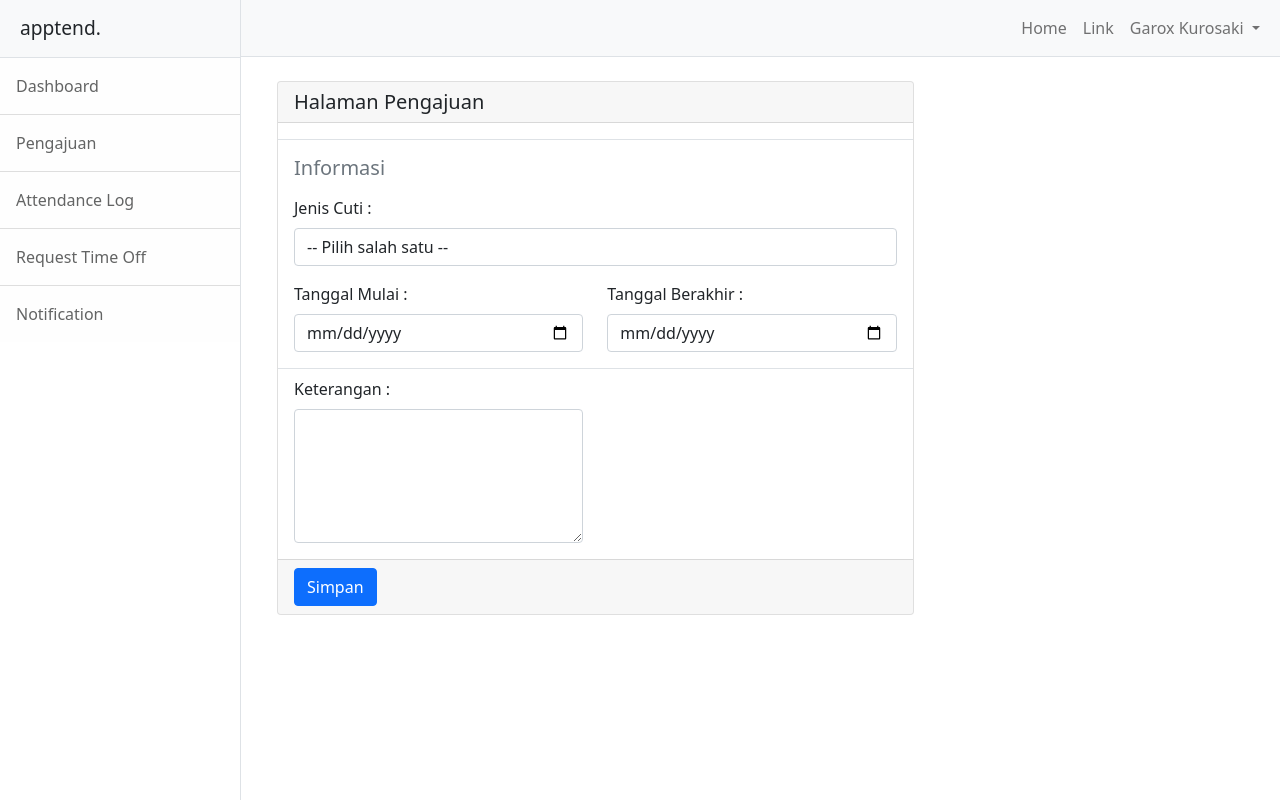
After one commit to Dwictator/absensi, a CodeIgniter app: page /absensi/dashboard/pengajuan in a window 1280 px wide. The commit adds this page. Run offline with CodeIgniter, Linux system fonts and the light colour scheme.

Commit message:
Pengajuan Cuti

```diff
--- a/application/controllers/Dashboard.php
+++ b/application/controllers/Dashboard.php
@@ -55,4 +55,11 @@ class Dashboard extends CI_Controller
 
       redirect('dashboard');
    }
+
+   public function pengajuan()
+   {
+      $this->load->view('dashboard/header');
+      $this->load->view('pegawai/pengajuan');
+      $this->load->view('dashboard/footer');
+   }
 }
--- a/application/models/Absensi.php
+++ b/application/models/Absensi.php
@@ -13,4 +13,8 @@ class Absensi extends CI_model
    {
       $this->db->insert('absensi', $datacheckout);
    }
+   public function pengajuan($data)
+   {
+      $this->db->insert('absen', $data);
+   }
 }
--- a/application/views/dashboard/header.php
+++ b/application/views/dashboard/header.php
@@ -23,6 +23,7 @@ defined('BASEPATH') or exit('No direct script access allowed');
          <div class="sidebar-heading border-bottom bg-light">apptend.</div>
          <div class="list-group list-group-flush">
             <a class="list-group-item list-group-item-action list-group-item-light p-3" href="<?= base_url('dashboard') ?>">Dashboard</a>
+            <a class="list-group-item list-group-item-action list-group-item-light p-3" href="<?= base_url('dashboard/pengajuan') ?>">Pengajuan</a>
             <a class="list-group-item list-group-item-action list-group-item-light p-3" href="<?= base_url('dashboard/log') ?>">Attendance Log</a>
             <a class="list-group-item list-group-item-action list-group-item-light p-3" href="#!">Request Time Off</a>
             <a class="list-group-item list-group-item-action list-group-item-light p-3" href="<?= base_url('dashboard/announcement') ?>">Notification</a>
--- /dev/null
+++ b/application/views/pegawai/pengajuan.php
@@ -0,0 +1,63 @@
+<div class="row m-4">
+		<div class="col-12 col-md-8">
+			<div class="card">
+					<h5 class="card-header">Halaman Pengajuan</h5>
+					<form action="<?= base_url('pegawai/pengajuan') ?>" method="post">
+						<div class="card-body border-top py-0 my-3">
+							<h5 class="text-muted my-3">Informasi</h5>
+							<div class="row mb-3">
+								<div class="col-xs-12">
+									<div class="form-group">
+										<label for="tipe"  class="mb-2">Jenis Cuti : </label>
+										<select name="tipe" id="tipe" class="form-control" required>
+											<option value="" disabled selected>-- Pilih salah satu --</option>
+												<option value="Ijin">Ijin</option>
+												<option value="Sakit">Sakit</option>
+												<option value="Cuti Tahunan">Cuti Tahunan</option>
+												<option value="Cuti Melahirkan">Cuti Melahirkan</option>
+										</select>
+									</div>
+								</div>
+							</div>
+
+							<div class="row">
+								<div class="col-xs-12 col-sm-6">
+									<div class="form-group">
+										<label for="tanggal_mulai" class="mb-2">Tanggal Mulai : </label>
+										<input type="date" name="tanggal_mulai" id="tanggal_mulai" value="" class="form-control" required/>
+									</div>
+								</div>
+								<div class="col-xs-12 col-sm-6">
+									<div class="form-group">
+										<label for="tanggal_selesai" class="mb-2">Tanggal Berakhir : </label>
+										<input type="date" name="tanggal_selesai" id="tanggal_selesai" value="" class="form-control" required/>
+									</div>
+								</div>
+							</div>
+						</div>
+
+
+						<div class="card-body border-top py-0 my-3 pt-2">
+							<div class="row">
+								<div class="col-xs-12 col-sm-6">
+									<div class="form-group">
+										<label for="keterangan" class="mb-2">Keterangan : </label>
+										<textarea name="keterangan" id="keterangan" cols="20" rows="5" class="form-control" required></textarea>
+									</div>
+								</div>
+							</div>
+
+						</div>
+
+
+						<div class="card-footer">
+							<div class="row w-100">
+								<div class="col-xs-12 col-sm-6 col-md-4 col-lg-3">
+									<button type="submit" class="btn btn-primary btn-block">Simpan <i class="fa fa-save"></i></button>
+								</div>
+							</div>
+						</div>
+					</form>
+				</div>
+			</div>
+		</div>
```
Also changed, not shown: SQL/tabel absensi/absensi.sql (renamed from SQL/absensi.sql, +1 -34 lines), application/controllers/Pegawai.php (added, +27 -0 lines), application/views/pegawai/log.php (added, +34 -0 lines).
